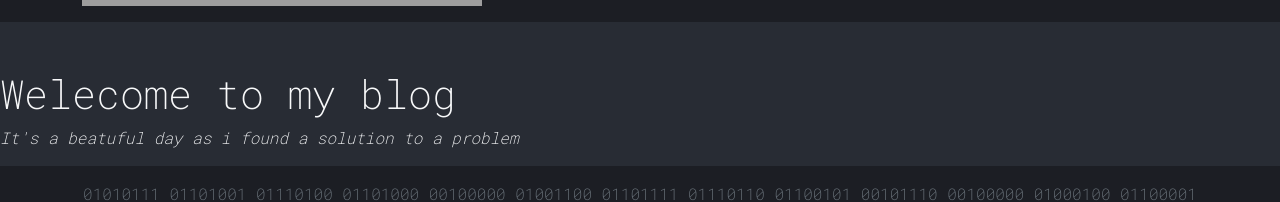
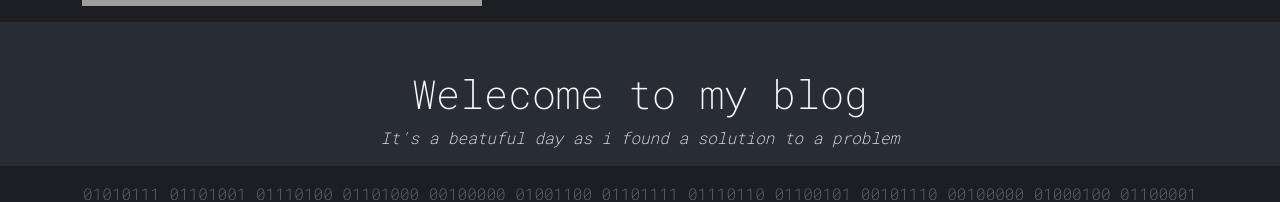
Before and after one commit to fodare/damilare-me, a React (Create React App) app: page /blogpost/16413372000 in a window 1280 px wide. Shown: the part 663-865 px from the top of the page. Built offline with nearby package versions, Linux system fonts and the light colour scheme; grey boxes are pictures that could not be loaded.

Commit message:
update styling for individual post to center post content

```diff
--- a/public/assests/styling/style.css
+++ b/public/assests/styling/style.css
@@ -176,6 +176,11 @@ ul li:hover{
     text-decoration: none;
 }
 
+.specific-post{
+    text-align: center;
+}
+
+
 /* Projects page styling */
 .about{
     line-height: 1.6;
--- a/src/views/BlogPost.jsx
+++ b/src/views/BlogPost.jsx
@@ -29,7 +29,7 @@ const BlogPost = () => {
    if (postExists === false) {
       return <Navigate to="*" />;
    }
-   return <Markdown children={fetchedPost.content} />;
+   return <Markdown className="specific-post" children={fetchedPost.content} />;
 };
 
 export default BlogPost;
```
